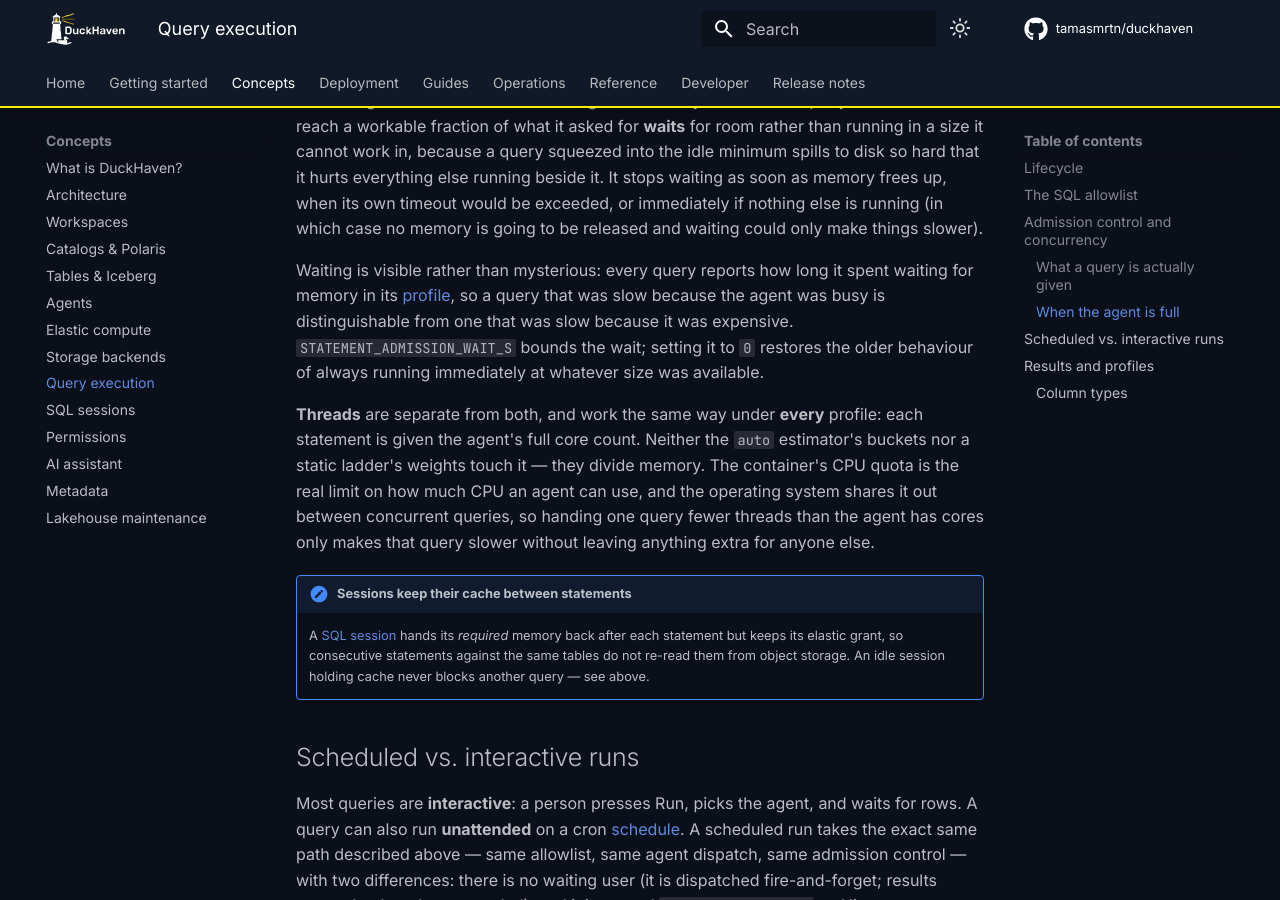
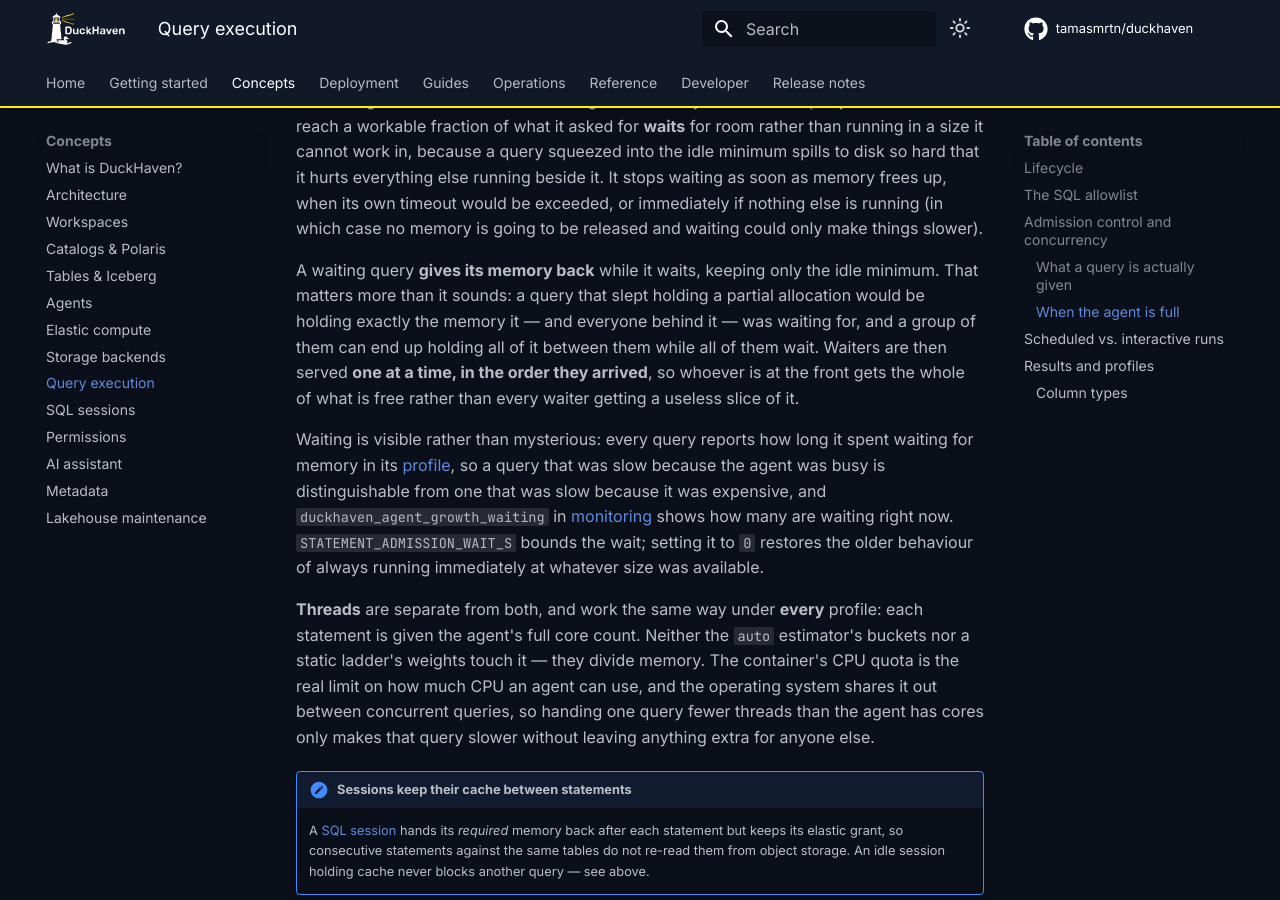
Before and after one commit to tamasmrtn/duckhaven, an MkDocs documentation site: the page built from docs/concepts/query-execution.md, in a window 1280 px wide and 900 px high, scrolled down 1980 px. Built offline with MkDocs 1.6.1 and Material for MkDocs 9.7.7, drawn with Linux system fonts in a browser that asks for light colours; comment, search, counter and statistics services are not loaded.

Commit message:
Surface parked statements as a Prometheus gauge
`MetricsSample.growth_waiting` has been on the wire since the wait mechanism
landed but nothing read it, so the 255-second stall had to be inferred from
`running_max` against 0% CPU. It belongs with the agent gauges the scrape
collector already rebuilds from the sample ring buffer, next to
`duckhaven_agent_queued_queries` -- a steady non-zero `growth_waiting` beside
near-zero CPU is the signal that statements are waiting on each other, and
names the failure in one query.

Also documents that a waiting query gives its memory back while it waits and
that waiters are served one at a time in arrival order.

```diff
--- a/docs/concepts/query-execution.md
+++ b/docs/concepts/query-execution.md
@@ -66,10 +66,17 @@
 would be exceeded, or immediately if nothing else is running (in which case no memory is going to be released and
 waiting could only make things slower).
 
+A waiting query **gives its memory back** while it waits, keeping only the idle minimum. That matters more than it
+sounds: a query that slept holding a partial allocation would be holding exactly the memory it — and everyone behind
+it — was waiting for, and a group of them can end up holding all of it between them while all of them wait. Waiters are
+then served **one at a time, in the order they arrived**, so whoever is at the front gets the whole of what is free
+rather than every waiter getting a useless slice of it.
+
 Waiting is visible rather than mysterious: every query reports how long it spent waiting for memory in its
 [profile](../guides/query-profiles.md), so a query that was slow because the agent was busy is distinguishable from one
-that was slow because it was expensive. `STATEMENT_ADMISSION_WAIT_S` bounds the wait; setting it to `0` restores the
-older behaviour of always running immediately at whatever size was available.
+that was slow because it was expensive, and `duckhaven_agent_growth_waiting` in
+[monitoring](../operations/monitoring.md) shows how many are waiting right now. `STATEMENT_ADMISSION_WAIT_S` bounds the
+wait; setting it to `0` restores the older behaviour of always running immediately at whatever size was available.
 
 **Threads** are separate from both, and work the same way under **every** profile: each statement is given the agent's
 full core count. Neither the `auto` estimator's buckets nor a static ladder's weights touch it — they divide memory. The
```
Also changed, not shown: docs/operations/monitoring.md (+1 -0 lines), 1 other file.
